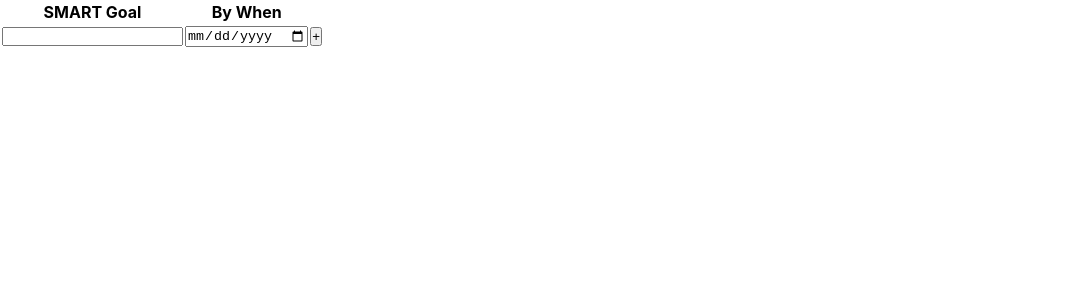
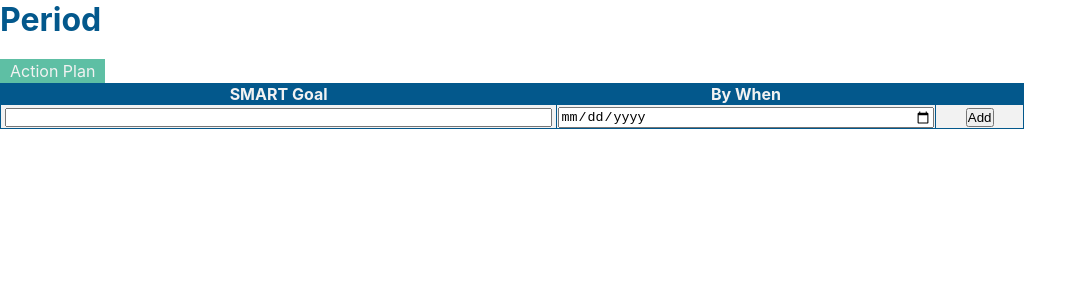
Before and after one commit to Aliciahdzg/CareerAmbition-improving, a React (Create React App) app in the folder career-ambition/: page /commitment in a window 1280 px wide. Shown: the top 300 px of the page, without its empty margins (0-1087 px from the left). Built offline with nearby package versions, Linux system fonts and the light colour scheme.

Commit message:
dando estilo a la tabla de los commitments

```diff
--- a/career-ambition/src/components/Commitment/ActionPlan.js
+++ b/career-ambition/src/components/Commitment/ActionPlan.js
@@ -0,0 +1,34 @@
+export default function ActionPlan({info, smartGoal, dateSmartGoal, deleteRow, handleSmartGoal, handleDateSmartGoal, addRowsSmartGoal}) {
+    return (
+        <div>
+            <div className="title-commitments">Action Plan</div>
+            <table className="table-commitments">
+                <thead>
+                    <tr>
+                        <th>SMART Goal</th>
+                        <th>By When</th>
+                        <th></th>
+                    </tr>
+                </thead>
+                <tbody>
+                    {info.actionPlan.length !== 0 ? (info.actionPlan.map((elem, index)=> {
+                        let keyName = 'row-smart-' + index
+                        let keyBtnSmart = 'btn-smart-' + index
+                        return (<tr key={keyName}>
+                            <td>{elem.smartGoal}</td>
+                            <td>{elem.dateGoal}</td>
+                            <td class='table-btns'><button type='button' key={keyBtnSmart} onClick={()=> deleteRow(keyBtnSmart, 'actionPlan')}>Delete</button></td>
+                        </tr>)}
+                    )): null}
+                    <tr>
+                        <td><input type='text' onChange={(e) => handleSmartGoal(e.target.value)} value={smartGoal}/></td>
+                        <td><input type='date' onChange={(e) => handleDateSmartGoal(e.target.value)} value={dateSmartGoal}/></td>
+                        <td><button type='button' onClick={()=>{addRowsSmartGoal(smartGoal,dateSmartGoal)}}>Add</button></td>
+                    </tr>
+                </tbody>
+            </table>
+
+
+        </div>
+    )
+}
--- a/career-ambition/src/components/Commitment/Commitments.js
+++ b/career-ambition/src/components/Commitment/Commitments.js
@@ -1,12 +1,22 @@
 import React, {useState} from 'react';
+import './scss/commitments.scss'
+import ActionPlan from './ActionPlan'
 
 export default function Commitments() {
-    let [renglon, setRenglon]=useState([])
+    let [info, setInfo]=useState({
+        period: '',
+        areasOfFocus:[],
+        actionPlan:[],
+        plannedPractices:[],
+        accountability:[],
+        deliberatePractice:[]
+    })
+
     let [smartGoal, setSmartGoal] = useState('')
     let [dateSmartGoal, setDateSmartGoal] = useState('')
 
-    const addRows= (goal, date) => {
-        setRenglon([...renglon, {smartGoal: goal, dateGoal: date}])
+    const addRowsSmartGoal= (goal, date) => {
+        setInfo({...info, actionPlan:[...info.actionPlan, {smartGoal: goal, dateGoal: date}]})
         setSmartGoal('')
         setDateSmartGoal('')
     }
@@ -19,33 +29,24 @@ export default function Commitments() {
         setDateSmartGoal(date)
     }
 
+    const deleteRow = (keyname, section) => {
+        let id = keyname.substring(10)
+        let newArr = []
+        for (let i=0; i< info[section].length;i++){
+            if (Number(id) !== i){
+                newArr.push(info[section][i])
+            }
+        }
+        setInfo({...info, [section]:newArr})
+        //console.log(id)
+        //console.log(info)
+        //console.log(info[section])
+    }
+
     return (
         <div>
-            <table >
-                <thead>
-                    <tr>
-                        <th>SMART Goal</th>
-                        <th>By When</th>
-                        <th></th>
-                    </tr>
-                </thead>
-                <tbody>
-                    {renglon.length !== 0 ? (renglon.map((elem)=>
-                        <tr>
-                            <td>{elem.smartGoal}</td>
-                            <td>{elem.dateGoal}</td>
-                            <td><button type='button'>x</button></td>
-                        </tr>
-                    )): null}
-                    <tr>
-                        <td><input type='text' onChange={(e) => handleSmartGoal(e.target.value)} value={smartGoal}/></td>
-                        <td><input type='date' onChange={(e) => handleDateSmartGoal(e.target.value)} value={dateSmartGoal}/></td>
-                        <td><button type='button' onClick={()=>{addRows(smartGoal,dateSmartGoal)}}>+</button></td>
-                    </tr>
-                </tbody>
-            </table>
-
-
+            <h1 className='h1-commitments'>Period {info.period}</h1>
+            <ActionPlan info={info} smartGoal={smartGoal} dateSmartGoal={dateSmartGoal} addRowsSmartGoal={addRowsSmartGoal} handleSmartGoal={handleSmartGoal} handleDateSmartGoal={handleDateSmartGoal} deleteRow={deleteRow}/>
         </div>
     )
 }
--- /dev/null
+++ b/career-ambition/src/components/Commitment/scss/commitments.scss
@@ -0,0 +1,49 @@
+$color-grey: #F2F2F2;
+$color-darkblue: #03588C;
+$color-lightblue: #035AA6;
+$color-green: #5EBFA4;
+
+.table-commitments{
+    width: 80%;
+    border-collapse: collapse;
+    text-align: center;
+}
+
+.table-commitments thead{
+    background-color: $color-darkblue;
+    color: $color-grey;
+}
+
+.table-commitments tbody{
+    background-color: $color-grey;
+}
+
+.table-commitments tr {
+    border: 1px solid $color-darkblue;
+}
+
+.table-commitments td {
+    border: 1px solid $color-darkblue;
+}
+
+.table-commitments td input {
+    width: 98%;
+    height: 98%;
+}
+
+.table-btns {
+    width:10%;
+}
+
+.h1-commitments{
+    color: $color-darkblue;
+    margin-bottom: 20px;
+}
+
+.title-commitments{
+    color:$color-grey;
+    text-align: center;
+    background-color: $color-green;
+    width: fit-content;
+    padding: 2px 10px;
+}
```
Also changed, not shown: career-ambition/src/components/Commitment/scss/actionPlan.scss (added).
